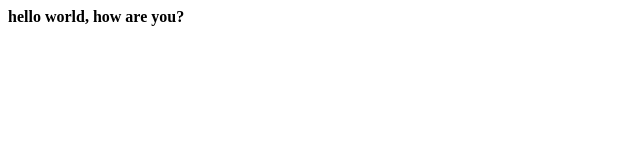
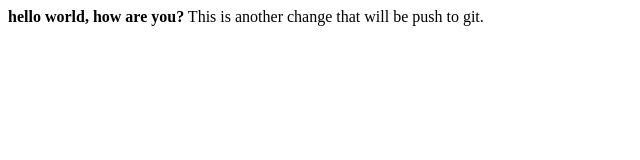
Before and after one commit to mariocasas/changelog-test, a plain HTML site: page index.html in a window 1280 px wide. Shown: the whole page, without its empty margins (0-640 px from the left). Drawn offline with Linux system fonts and the light colour scheme.

Commit message:
A change that will be included on v2

```diff
--- a/index.html
+++ b/index.html
@@ -1,5 +1,6 @@
 <html>
 <body>
  <b>hello world, how are you?</b>
+ This is another change that will be push to git.
 </body>
 </html>
```
